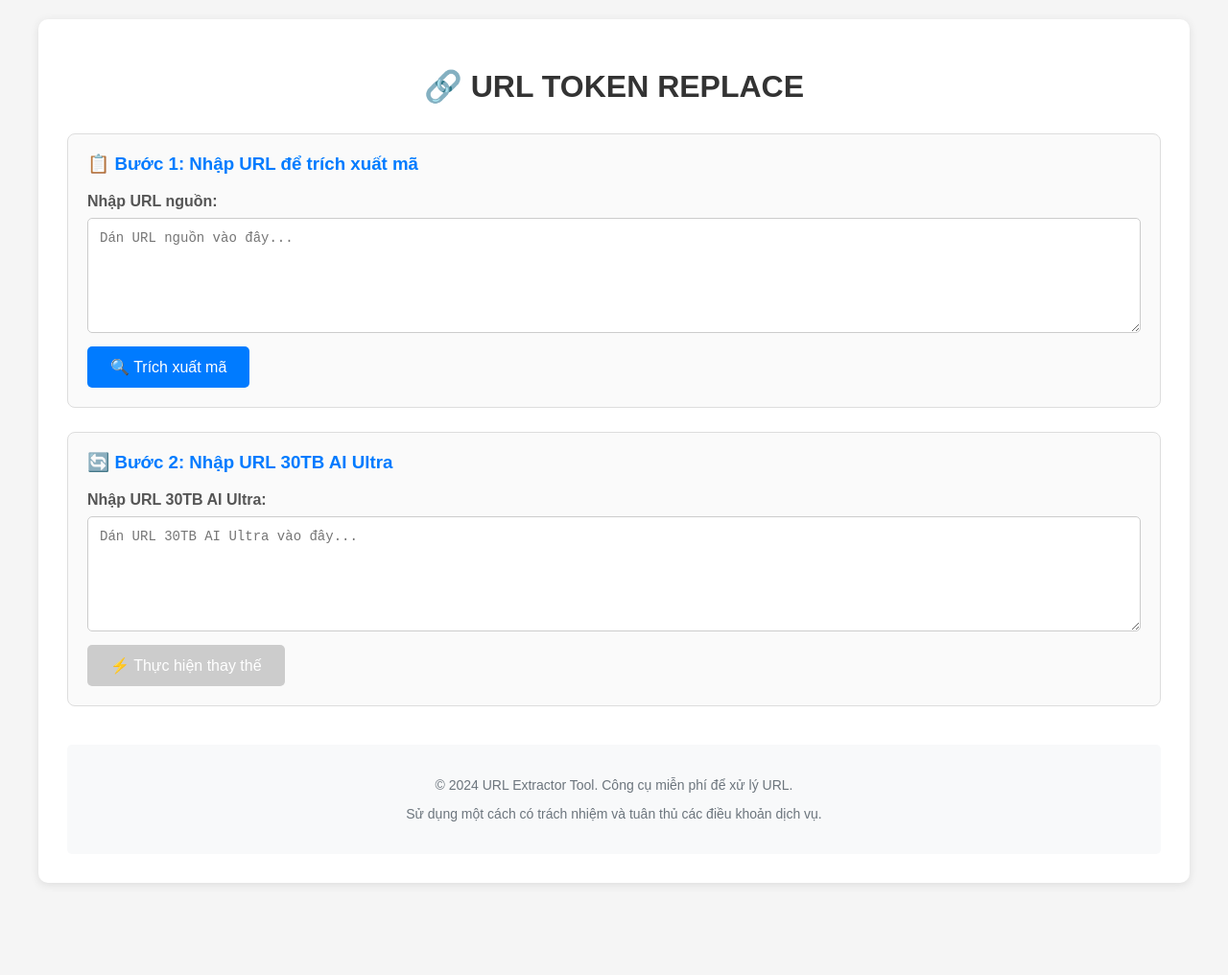
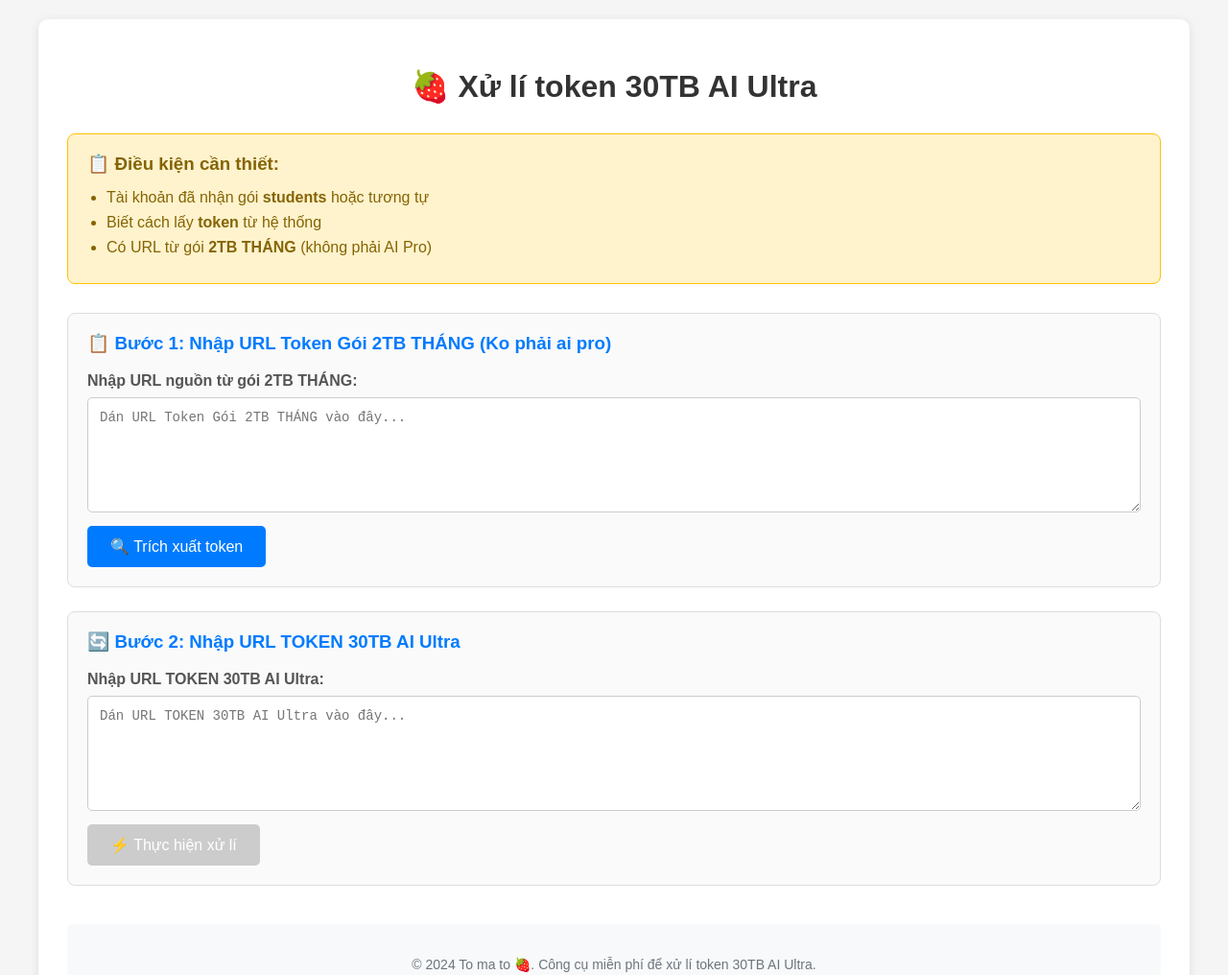
Before and after one commit to 21010572NguyenTX/TokenReplaceG1, a plain HTML site: page url_extractor.html in a window 1280 px wide. Shown: the top 1016 px of the page at 96% size. Before the commit the page ends 940 px from the top, so only its background shows below. Drawn offline with Linux system fonts and the light colour scheme.

Commit message:
Update branding to To ma to  and improve UX for 30TB AI Ultra token processing

```diff
--- a/url_extractor.html
+++ b/url_extractor.html
@@ -3,10 +3,10 @@
 <head>
     <meta charset="UTF-8">
     <meta name="viewport" content="width=device-width, initial-scale=1.0">
-    <title>URL Extractor và Replacer - Công cụ thay thế URL miễn phí</title>
-    <meta name="description" content="Công cụ miễn phí để trích xuất mã và thay thế URL. Hỗ trợ xử lý URL Google Play và các dịch vụ khác một cách nhanh chóng và dễ dàng.">
-    <meta name="keywords" content="URL extractor, URL replacer, Google Play URL, công cụ miễn phí, trích xuất URL">
-    <meta name="author" content="URL Extractor Tool">
+    <title>🍓 To ma to - Xử lí token 30TB AI Ultra</title>
+    <meta name="description" content="Công cụ miễn phí để xử lí token 30TB AI Ultra. Hỗ trợ chuyển đổi từ gói 2TB THÁNG sang 30TB AI Ultra một cách nhanh chóng và dễ dàng.">
+    <meta name="keywords" content="30TB AI Ultra, token processor, 2TB THÁNG, công cụ miễn phí, xử lí token">
+    <meta name="author" content="To ma to">
     <meta name="google-adsense-account" content="ca-pub-5528456876148332">
 
     <!-- Google AdSense -->
@@ -37,6 +37,30 @@
             color: #333;
             text-align: center;
             margin-bottom: 30px;
+        }
+
+        .requirements {
+            background-color: #fff3cd;
+            border: 1px solid #ffc107;
+            border-radius: 8px;
+            padding: 20px;
+            margin-bottom: 30px;
+        }
+
+        .requirements h3 {
+            color: #856404;
+            margin-top: 0;
+            margin-bottom: 15px;
+        }
+
+        .requirements ul {
+            color: #856404;
+            margin: 0;
+            padding-left: 20px;
+        }
+
+        .requirements li {
+            margin-bottom: 8px;
         }
 
         .step {
@@ -187,14 +211,24 @@
                  data-full-width-responsive="true"></ins>
         </div>
 
-        <h1>🔗 URL TOKEN REPLACE</h1>
+        <h1>🍓 Xử lí token 30TB AI Ultra</h1>
 
-        <!-- Bước 1: Trích xuất mã -->
+        <!-- Điều kiện cần -->
+        <div class="requirements">
+            <h3>📋 Điều kiện cần thiết:</h3>
+            <ul>
+                <li>Tài khoản đã nhận gói <strong>students</strong> hoặc tương tự</li>
+                <li>Biết cách lấy <strong>token</strong> từ hệ thống</li>
+                <li>Có URL từ gói <strong>2TB THÁNG</strong> (không phải AI Pro)</li>
+            </ul>
+        </div>
+
+        <!-- Bước 1: Trích xuất token -->
         <div class="step">
-            <h3>📋 Bước 1: Nhập URL để trích xuất mã</h3>
-            <label for="sourceUrl">Nhập URL nguồn:</label>
-            <textarea id="sourceUrl" placeholder="Dán URL nguồn vào đây..."></textarea>
-            <button onclick="extractCode()">🔍 Trích xuất mã</button>
+            <h3>📋 Bước 1: Nhập URL Token Gói 2TB THÁNG (Ko phải ai pro)</h3>
+            <label for="sourceUrl">Nhập URL nguồn từ gói 2TB THÁNG:</label>
+            <textarea id="sourceUrl" placeholder="Dán URL Token Gói 2TB THÁNG vào đây..."></textarea>
+            <button onclick="extractCode()">🔍 Trích xuất token</button>
             <div id="extractResult"></div>
         </div>
 
@@ -211,10 +245,10 @@
 
         <!-- Bước 2: Nhập URL 30TB AI Ultra -->
         <div class="step">
-            <h3>🔄 Bước 2: Nhập URL 30TB AI Ultra</h3>
-            <label for="targetUrl">Nhập URL 30TB AI Ultra:</label>
-            <textarea id="targetUrl" placeholder="Dán URL 30TB AI Ultra vào đây..."></textarea>
-            <button onclick="processUrls()" id="processBtn" disabled>⚡ Thực hiện thay thế</button>
+            <h3>🔄 Bước 2: Nhập URL TOKEN 30TB AI Ultra</h3>
+            <label for="targetUrl">Nhập URL TOKEN 30TB AI Ultra:</label>
+            <textarea id="targetUrl" placeholder="Dán URL TOKEN 30TB AI Ultra vào đây..."></textarea>
+            <button onclick="processUrls()" id="processBtn" disabled>⚡ Thực hiện xử lí</button>
             <div id="processResult"></div>
         </div>
 
@@ -231,7 +265,7 @@
 
         <!-- Footer -->
         <div class="footer">
-            <p>© 2024 URL Extractor Tool. Công cụ miễn phí để xử lý URL.</p>
+            <p>© 2024 To ma to 🍓. Công cụ miễn phí để xử lí token 30TB AI Ultra.</p>
             <p>Sử dụng một cách có trách nhiệm và tuân thủ các điều khoản dịch vụ.</p>
         </div>
     </div>
@@ -289,24 +323,24 @@
             const resultDiv = document.getElementById('extractResult');
 
             if (!sourceUrl) {
-                resultDiv.innerHTML = '<div class="result error">⚠️ Vui lòng nhập URL nguồn!</div>';
+                resultDiv.innerHTML = '<div class="result error">⚠️ Vui lòng nhập URL Token Gói 2TB THÁNG!</div>';
                 return;
             }
 
             try {
-                // Tìm đoạn mã trong URL
+                // Tìm đoạn token trong URL
                 const pattern = /%22([a-zA-Z0-9]+)%22%5D%5D/g;
                 const matches = [...sourceUrl.matchAll(pattern)];
 
-                // Tìm match cuối cùng (thường là mã cần thiết)
+                // Tìm match cuối cùng (thường là token cần thiết)
                 if (matches.length > 0) {
                     extractedCode = matches[matches.length - 1][1];
 
                     resultDiv.innerHTML = `
                         <div class="result">
-                            ✅ Đã trích xuất thành công!
+                            ✅ Đã trích xuất token thành công!
                             <div class="extracted-code">
-                                <strong>Mã được trích xuất:</strong> ${extractedCode}
+                                <strong>Token được trích xuất:</strong> ${extractedCode}
                             </div>
                         </div>
                     `;
@@ -314,7 +348,7 @@
                     // Enable nút xử lý
                     document.getElementById('processBtn').disabled = false;
                 } else {
-                    resultDiv.innerHTML = '<div class="result error">❌ Không tìm thấy mã trong URL! Vui lòng kiểm tra lại URL.</div>';
+                    resultDiv.innerHTML = '<div class="result error">❌ Không tìm thấy token trong URL! Vui lòng kiểm tra lại URL gói 2TB THÁNG.</div>';
                     extractedCode = '';
                     document.getElementById('processBtn').disabled = true;
                 }
@@ -331,11 +365,11 @@
             const resultDiv = document.getElementById('processResult');
 
             if (!targetUrl) {
-                resultDiv.innerHTML = '<div class="result error">⚠️ Vui lòng nhập URL 30TB AI Ultra!</div>';
+                resultDiv.innerHTML = '<div class="result error">⚠️ Vui lòng nhập URL TOKEN 30TB AI Ultra!</div>';
                 return;
             }
 
-            // Nếu chưa có mã được trích xuất và có URL nguồn, tự động trích xuất
+            // Nếu chưa có token được trích xuất và có URL nguồn, tự động trích xuất
             if (!extractedCode && sourceUrl) {
                 try {
                     const pattern = /%22([a-zA-Z0-9]+)%22%5D%5D/g;
@@ -346,9 +380,9 @@
                         // Cập nhật hiển thị kết quả trích xuất
                         document.getElementById('extractResult').innerHTML = `
                             <div class="result">
-                                ✅ Đã trích xuất thành công!
+                                ✅ Đã trích xuất token thành công!
                                 <div class="extracted-code">
-                                    <strong>Mã được trích xuất:</strong> ${extractedCode}
+                                    <strong>Token được trích xuất:</strong> ${extractedCode}
                                 </div>
                             </div>
                         `;
@@ -359,7 +393,7 @@
             }
 
             if (!extractedCode) {
-                resultDiv.innerHTML = '<div class="result error">⚠️ Vui lòng nhập URL nguồn hợp lệ để trích xuất mã!</div>';
+                resultDiv.innerHTML = '<div class="result error">⚠️ Vui lòng nhập URL Token Gói 2TB THÁNG hợp lệ để trích xuất token!</div>';
                 return;
             }
 
@@ -367,20 +401,20 @@
                 // Chuỗi cần thay thế
                 const searchString = '%3D%3D%22%5D%2Cnull%2Cnull%2Cnull%2Cnull%2Cnull%2Cnull%2Cnull%2Cnull%2C%5B%5B%5B%5B%22subs%3Acom';
 
-                // Chuỗi thay thế (với mã đã trích xuất)
+                // Chuỗi thay thế (với token đã trích xuất)
                 const replaceString = `%3D%3D%22%5D%2Cnull%2Cnull%2Cnull%2C%5Bnull%2C0%2Cnull%2Cnull%2Cnull%2C%5B%22${extractedCode}%22%5D%5D%2Cnull%2Cnull%2Cnull%2Cnull%2C%5B%5B%5B%5B%22subs%3Acom`;
 
-                // Thực hiện thay thế
+                // Thực hiện xử lí
                 const newUrl = targetUrl.replace(searchString, replaceString);
 
                 if (newUrl === targetUrl) {
-                    resultDiv.innerHTML = '<div class="result error">⚠️ Không tìm thấy đoạn cần thay thế trong URL!</div>';
+                    resultDiv.innerHTML = '<div class="result error">⚠️ Không tìm thấy đoạn cần thay thế trong URL 30TB AI Ultra!</div>';
                 } else {
                     resultDiv.innerHTML = `
                         <div class="result">
-                            ✅ Đã thay thế thành công!
+                            ✅ Đã xử lí token thành công!
                             <div class="final-url">
-                                <strong>🔗 URL sau khi thay thế:</strong>
+                                <strong>🔗 URL 30TB AI Ultra sau khi xử lí:</strong>
                                 <br><br>
                                 <div style="word-break: break-all; font-family: monospace; background: white; padding: 10px; border-radius: 3px; border: 1px solid #ccc;">
                                     ${newUrl}
@@ -391,7 +425,7 @@
                     `;
                 }
             } catch (error) {
-                resultDiv.innerHTML = '<div class="result error">❌ Có lỗi xảy ra khi thay thế URL!</div>';
+                resultDiv.innerHTML = '<div class="result error">❌ Có lỗi xảy ra khi xử lí URL!</div>';
             }
         }
 
```
Also changed, not shown: index.html (+61 -27 lines).
